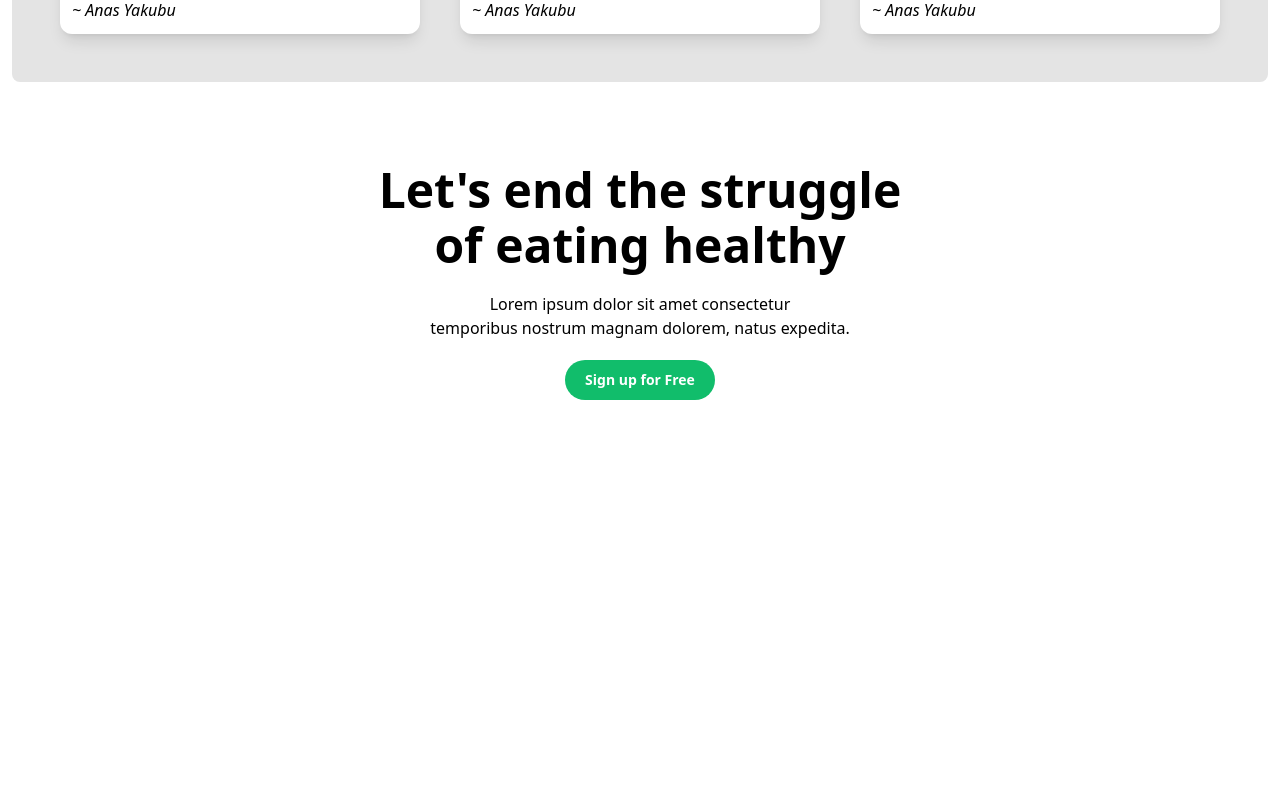
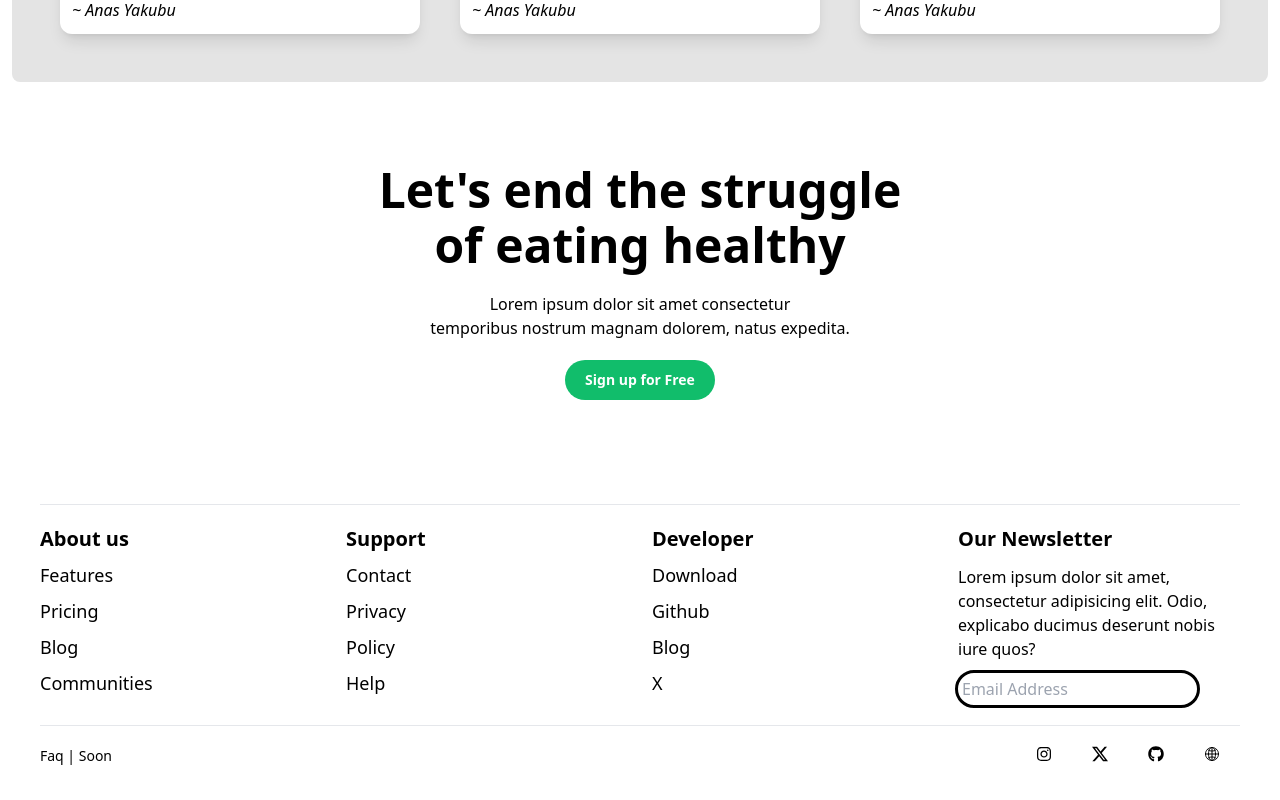
Before and after one commit to anasyakubu/healthy, a React (Vite) app: page / in a window 1280 px wide. Shown: the part 2712-3512 px from the top of the page. Before the commit the page ends 3176 px from the top, so only its background shows below. Built offline with nearby package versions, Linux system fonts and the light colour scheme.

Commit message:
Footer and Finished Design

```diff
--- a/src/App.tsx
+++ b/src/App.tsx
@@ -6,6 +6,7 @@ import HealthyReceipt from "./Section/HealthyReceipt/HealthyReceipt";
 import Stats from "./Section/Stats/Stats";
 import FitDiet from "./Section/FitDiet/FitDiet";
 import Join from "./Section/Join/Join";
+import Footer from "./Section/Footer/Footer";
 const App = () => {
   return (
     <>
@@ -18,6 +19,7 @@ const App = () => {
         <LogoClouds />
         <FitDiet />
         <Join />
+        <Footer />
       </div>
     </>
   );
--- /dev/null
+++ b/src/Section/Footer/Footer.scss
@@ -0,0 +1,19 @@
+.Footer {
+  .icons {
+    .icon {
+      transition: 0.4s all ease-in-out;
+
+      &:hover {
+        transform: scale(0.9);
+      }
+    }
+  }
+}
+
+@media (max-width: 600px) {
+  .Footer {
+    .p-10 {
+      padding: 2%;
+    }
+  }
+}
--- /dev/null
+++ b/src/Section/Footer/Footer.tsx
@@ -0,0 +1,129 @@
+import { FaInstagram, FaGithub } from "react-icons/fa";
+import { BsTwitterX } from "react-icons/bs";
+import { IoGlobeOutline } from "react-icons/io5";
+const Footer = () => {
+  return (
+    <>
+      <div className="Footer">
+        <div className="p-10">
+          <hr />
+          <div className="mt-5 mb-5">
+            <div className="space-y-2 lg:grid lg:grid-cols-4 lg:gap-x-6 lg:space-y-0">
+              {/* Link 1 */}
+              <div className="">
+                <h6 className="font-semibold text-xl">About us</h6>
+                <p className="mt-2 text-lg font-normal">
+                  <a href="/">Features</a>
+                </p>
+                <p className="mt-2 text-lg font-normal">
+                  <a href="/">Pricing</a>
+                </p>
+                <p className="mt-2 text-lg font-normal">
+                  <a href="/">Blog</a>
+                </p>
+                <p className="mt-2 text-lg font-normal">
+                  <a href="/">Communities</a>
+                </p>
+              </div>
+              {/* Link 1 */}
+              <div className="">
+                <h6 className="font-semibold text-xl">Support</h6>
+                <p className="mt-2 text-lg font-normal">
+                  <a href="/">Contact</a>
+                </p>
+                <p className="mt-2 text-lg font-normal">
+                  <a href="/">Privacy</a>
+                </p>
+                <p className="mt-2 text-lg font-normal">
+                  <a href="/">Policy</a>
+                </p>
+                <p className="mt-2 text-lg font-normal">
+                  <a href="/">Help</a>
+                </p>
+              </div>
+              {/* Link 1 */}
+              <div className="">
+                <h6 className="font-semibold text-xl">Developer</h6>
+                <p className="mt-2 text-lg font-normal">
+                  <a href="/">Download</a>
+                </p>
+                <p className="mt-2 text-lg font-normal">
+                  <a href="/">Github</a>
+                </p>
+                <p className="mt-2 text-lg font-normal">
+                  <a href="/">Blog</a>
+                </p>
+                <p className="mt-2 text-lg font-normal">
+                  <a href="/">X</a>
+                </p>
+              </div>
+              {/* News */}
+              <div className="">
+                <h6 className="font-semibold text-xl">Our Newsletter</h6>
+                <p className="mt-3">
+                  Lorem ipsum dolor sit amet, consectetur adipisicing elit.
+                  Odio, explicabo ducimus deserunt nobis iure quos?
+                </p>
+                <div className="mt-3">
+                  <input
+                    type="text"
+                    className="p-1 outline rounded-2xl"
+                    placeholder="Email Address"
+                  />
+                </div>
+              </div>
+            </div>
+          </div>
+          <hr />
+          <div className="mb-5 flex justify-between">
+            <div className="mt-5">
+              <p className="text-black font-light text-sm">
+                <span>Faq</span> | <span>Soon</span>
+              </p>
+            </div>
+            <div className="">
+              <p className="flex">
+                {/* <span>Fellow me</span> */}
+                <span
+                  className="flex justify-around"
+                  //style={{ marginLeft: "20px" }}
+                >
+                  <a
+                    href="https://www.instagram.com/anass.developer/"
+                    className="p-3 bg-white rounded-full m-2 icon"
+                    target="_blank"
+                  >
+                    <FaInstagram className="text-black" />
+                  </a>
+                  <a
+                    href="https://twitter.com/___anaaasss"
+                    className="p-3 bg-white rounded-full m-2 icon"
+                    target="_blank"
+                  >
+                    <BsTwitterX className="text-black" />
+                  </a>
+                  <a
+                    href="https://github.com/anasyakubu"
+                    className="p-3 bg-white rounded-full m-2 icon"
+                    target="_blank"
+                  >
+                    <FaGithub className="text-black" />
+                  </a>
+                  <a
+                    href="https://portfolio-beta-psi.vercel.app/"
+                    className="p-3 bg-white rounded-full m-2 icon"
+                    target="_blank"
+                  >
+                    <IoGlobeOutline className="text-black" />
+                  </a>
+                </span>
+              </p>
+            </div>
+          </div>
+        </div>
+      </div>
+    </>
+  );
+};
+
+export default Footer;
```
